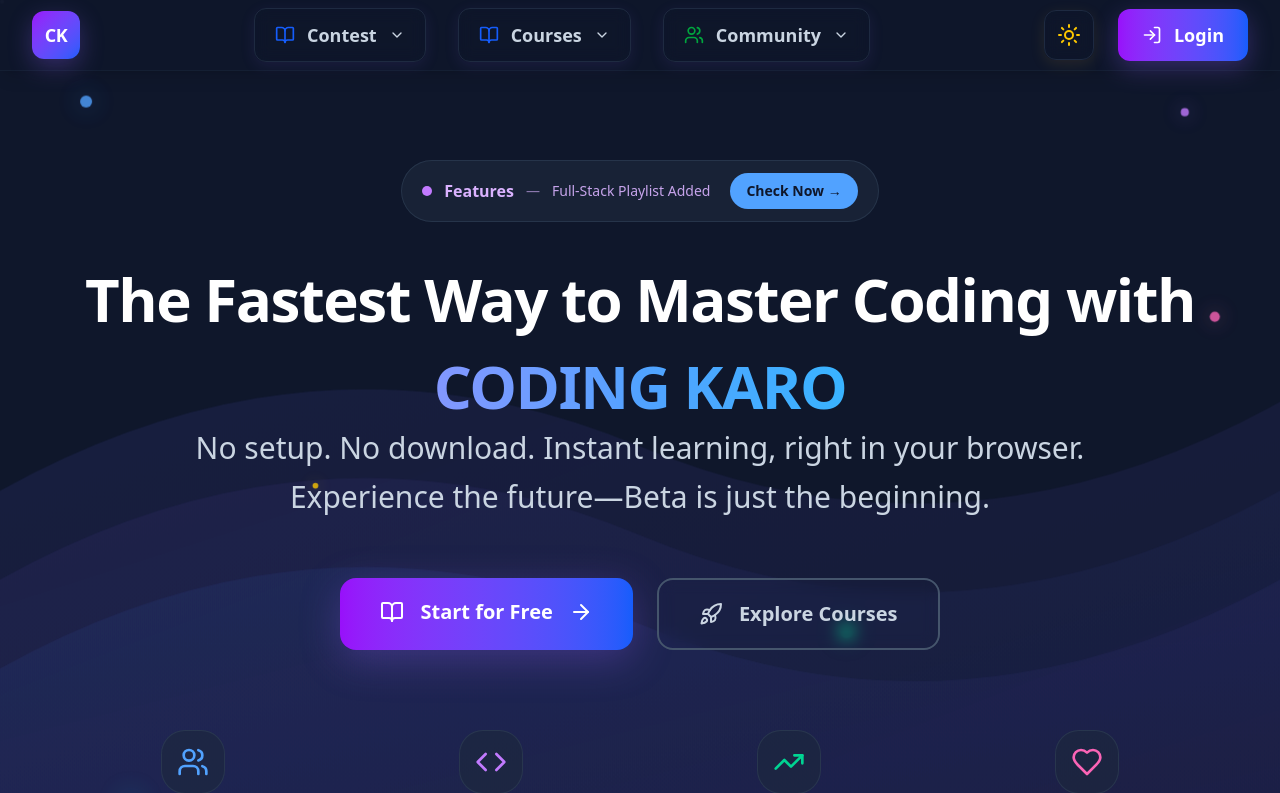
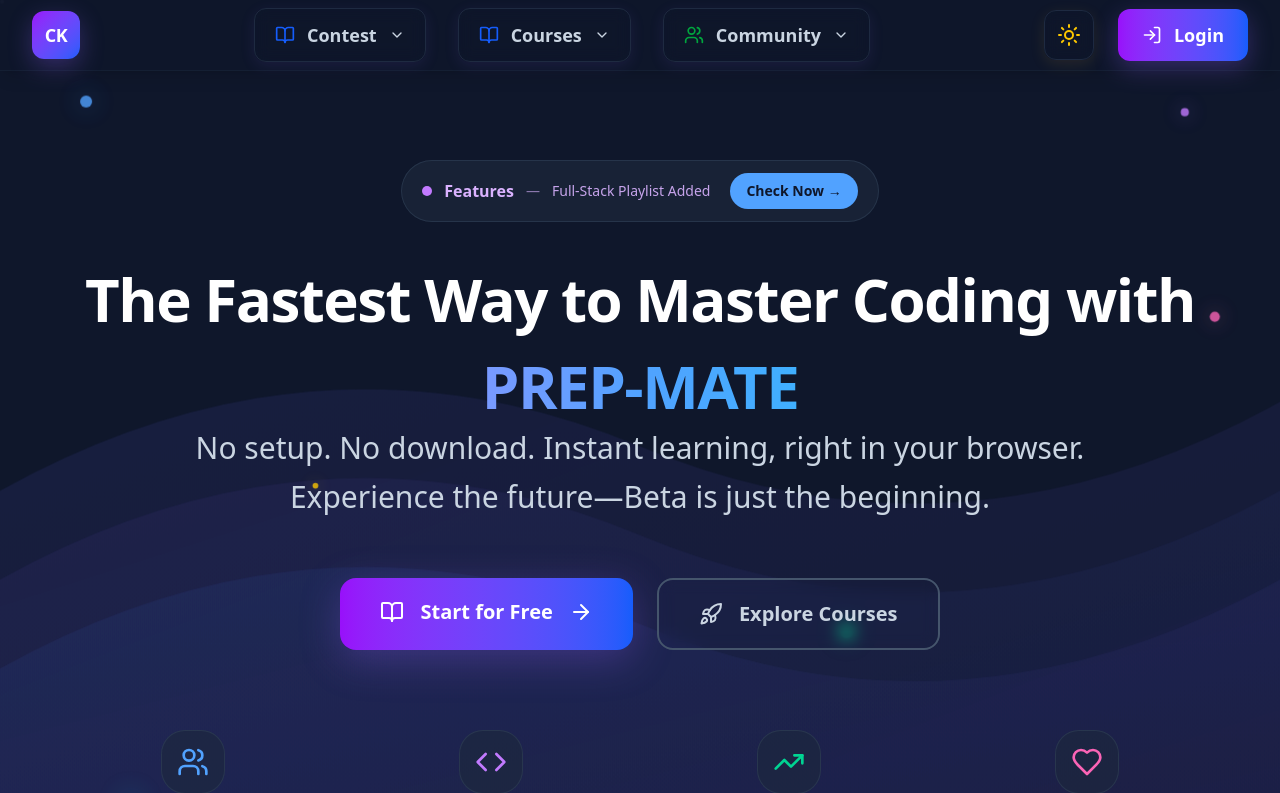
Before and after one commit to Abhi773925/coding-dashboard, a React (Vite) app in the folder frontend/: page / in a window 1280 px wide. Shown: the top 793 px of the page. Built offline with nearby package versions, Linux system fonts and the light colour scheme.

Commit message:
imageurl

```diff
--- a/frontend/src/components/navigation/HeroSection.jsx
+++ b/frontend/src/components/navigation/HeroSection.jsx
@@ -205,7 +205,7 @@ const handlefullstack=()=>{
             className={`block bg-gradient-to-r bg-clip-text text-transparent
             ${isDarkMode ? "from-purple-400 via-blue-400 to-cyan-400" : "from-purple-600 via-blue-600 to-indigo-600"}`}
           >
-            CODING KARO
+           PREP-MATE
           </span>
         </h1>
 
```
